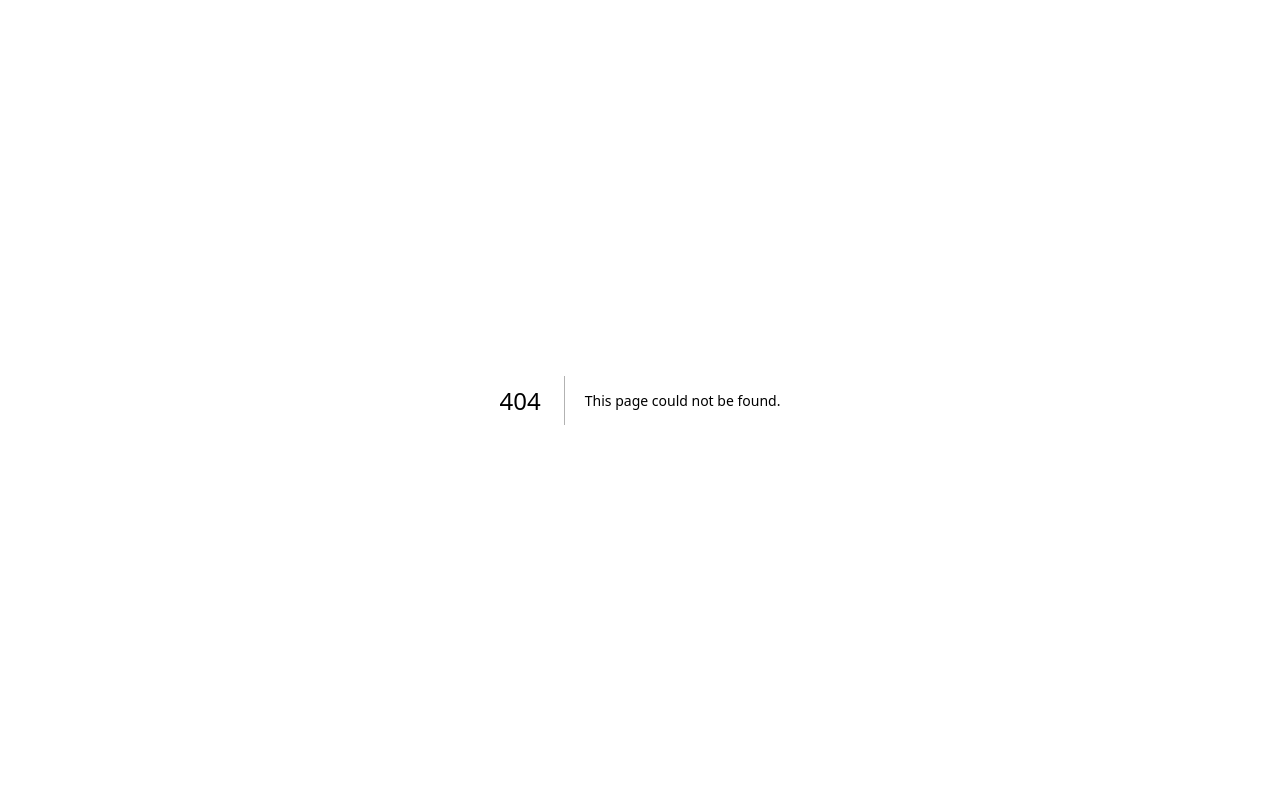
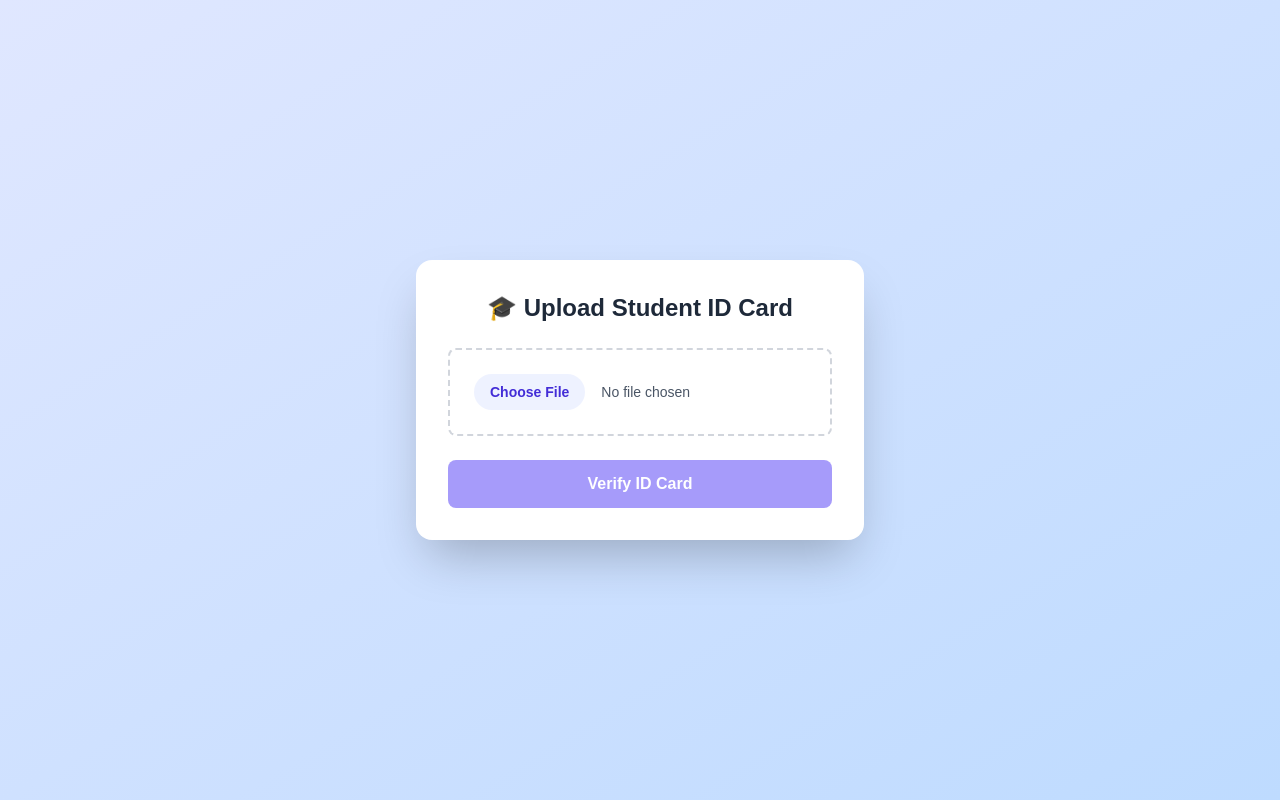
Before and after one commit to Emtiaz-Halim-Mazumder/Project-GoRide, a Next.js app: page /verification in a window 1280 px wide. Before the commit this address had no page. Built offline with nearby package versions, Linux system fonts and the light colour scheme.

Commit message:
Verification
Id card verification

```diff
--- a/package.json
+++ b/package.json
@@ -9,9 +9,11 @@
   },
   "dependencies": {
     "mongoose": "^9.2.4",
+    "multer": "^2.1.1",
     "next": "16.1.6",
     "react": "19.2.3",
-    "react-dom": "19.2.3"
+    "react-dom": "19.2.3",
+    "tesseract.js": "^7.0.0"
   },
   "devDependencies": {
     "@tailwindcss/postcss": "^4",
--- /dev/null
+++ b/src/app/api/verification/route.js
@@ -0,0 +1,18 @@
+import { NextResponse } from "next/server";
+import Tesseract from "tesseract.js";
+
+export async function POST(req) {
+
+  const data = await req.formData();
+  const file = data.get("idcard");
+
+  const buffer = Buffer.from(await file.arrayBuffer());
+
+  const result = await Tesseract.recognize(buffer, "eng");
+
+  const text = result.data.text;
+
+  return NextResponse.json({
+    extractedText: text
+  });
+}
--- /dev/null
+++ b/src/app/verification/page.js
@@ -0,0 +1,84 @@
+"use client";
+import { useState } from "react";
+
+export default function Verify() {
+  const [file, setFile] = useState(null);
+  const [isVerifying, setIsVerifying] = useState(false);
+  const [isVerified, setIsVerified] = useState(false);
+
+  const upload = async () => {
+    setIsVerifying(true);
+    const formData = new FormData();
+    formData.append("idcard", file);
+
+    const response = await fetch("/api/verification", {
+      method: "POST",
+      body: formData,
+    });
+
+    if (response.ok) {
+      setIsVerified(true);
+    }
+    setIsVerifying(false);
+  };
+
+  return (
+    <>
+      {/* Tailwind CDN */}
+      <script src="https://cdn.tailwindcss.com"></script>
+
+      <div className="min-h-screen bg-gradient-to-br from-indigo-100 to-blue-200 flex items-center justify-center p-6">
+
+        <div className="bg-white shadow-2xl rounded-2xl p-8 w-full max-w-md">
+
+          <h2 className="text-2xl font-bold text-gray-800 text-center mb-6">
+            🎓 Upload Student ID Card
+          </h2>
+
+          {isVerified ? (
+            <div className="text-center py-10">
+              <div className="text-green-500 text-6xl mb-4">✅</div>
+              <h3 className="text-2xl font-semibold text-gray-800">Verified Successful!</h3>
+              <p className="text-gray-500 mt-2">Your ID card has been processed.</p>
+            </div>
+          ) : (
+            <>
+              {/* File Input */}
+              <div className="border-2 border-dashed border-gray-300 rounded-lg p-6 text-center hover:border-indigo-400 transition">
+
+                <input
+                  type="file"
+                  className="block w-full text-sm text-gray-600
+                  file:mr-4 file:py-2 file:px-4
+                  file:rounded-full file:border-0
+                  file:text-sm file:font-semibold
+                  file:bg-indigo-50 file:text-indigo-700
+                  hover:file:bg-indigo-100"
+                  onChange={(e) => setFile(e.target.files[0])}
+                />
+
+                {file && (
+                  <p className="mt-3 text-sm text-green-600">
+                    Selected: {file.name}
+                  </p>
+                )}
+              </div>
+
+              {/* Button */}
+              <button
+                onClick={upload}
+                disabled={!file || isVerifying}
+                className="mt-6 w-full bg-indigo-600 text-white py-3 rounded-lg font-semibold
+                hover:bg-indigo-700 transition disabled:opacity-50"
+              >
+                {isVerifying ? "Verifying..." : "Verify ID Card"}
+              </button>
+            </>
+          )}
+
+        </div>
+
+      </div>
+    </>
+  );
+}
```
Also changed, not shown: 1 other file (tests, documents, lock files or other folders).
